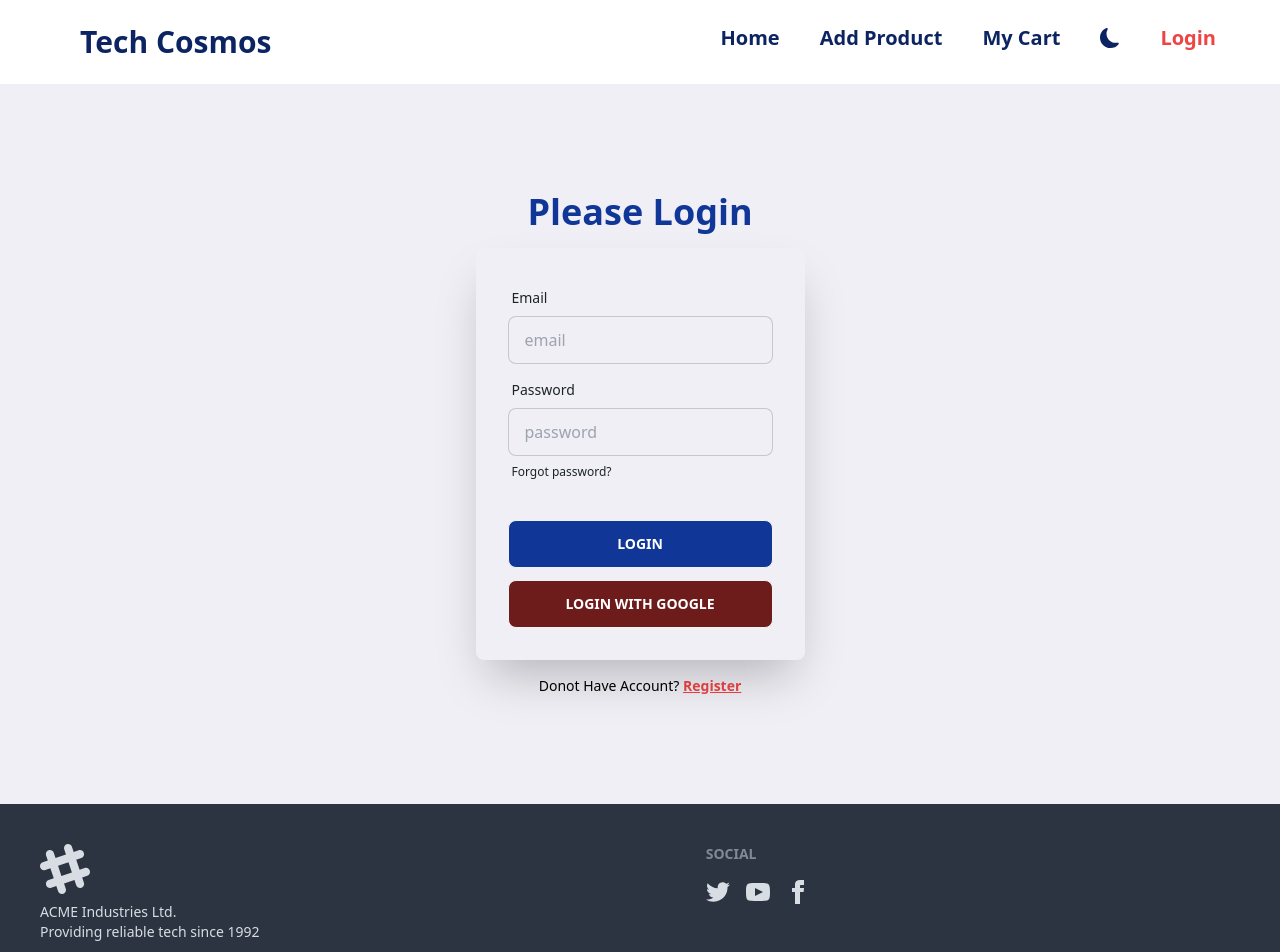
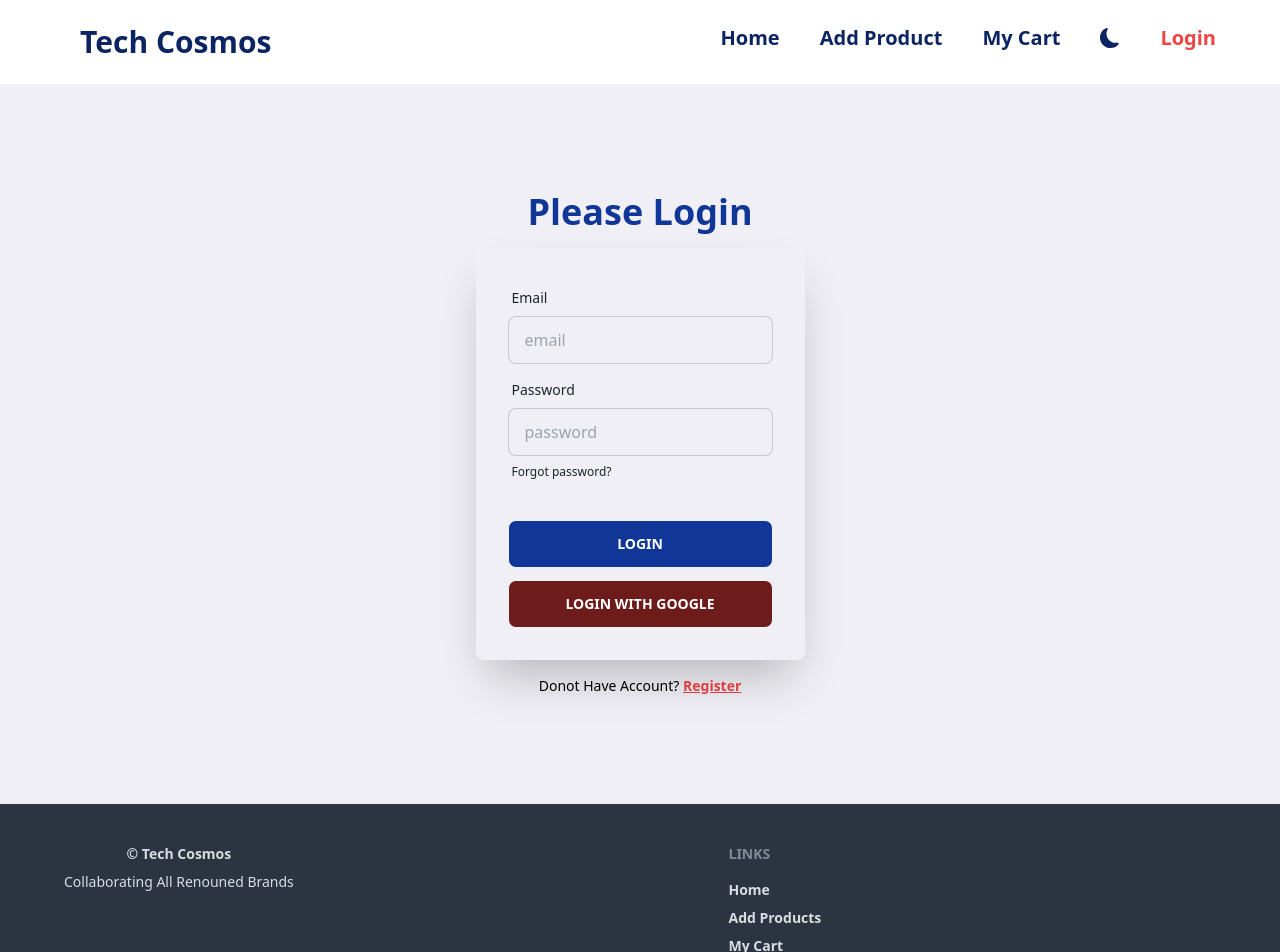
Before and after one commit to anupamahalder/Tech-Cosmos-Client-Side, a React (Vite) app: page /login in a window 1280 px wide. Shown: the top 952 px of the page. Built offline with nearby package versions, Linux system fonts and the light colour scheme; no server answers.

Commit message:
Modified footer with adding links

```diff
--- a/src/Pages/AddProducts/AddProducts.jsx
+++ b/src/Pages/AddProducts/AddProducts.jsx
@@ -19,7 +19,7 @@ const AddProducts = () => {
         const product = {name, brand, image, type, price, rating, key_name, category, description};
 
         // send data to server
-        fetch(`https://tech-cosmos-server-side-7zgruv72p-anupama-halders-projects.vercel.app/brands/${brand}`,{
+        fetch(`https://tech-cosmos-server-side-hodcaknpn-anupama-halders-projects.vercel.app/brands/${brand}`,{
             method: 'POST',
             headers: {
                 'content-type':'application/json'
--- a/src/Pages/Brand/BrandPage.jsx
+++ b/src/Pages/Brand/BrandPage.jsx
@@ -18,7 +18,7 @@ const BrandPage = () => {
     // load advertisement data
     const [adsData, setAdsData] = useState([]);
     useEffect(()=>{
-        fetch(`https://tech-cosmos-server-side-7zgruv72p-anupama-halders-projects.vercel.app/brands/advertisement/${brandName}`)
+        fetch(`https://tech-cosmos-server-side-hodcaknpn-anupama-halders-projects.vercel.app/brands/advertisement/${brandName}`)
         .then(res=>res.json())
         .then(data=>{
             setAdsData(data);
--- a/src/Pages/Brand/ProductDetail.jsx
+++ b/src/Pages/Brand/ProductDetail.jsx
@@ -16,7 +16,7 @@ const ProductDetail = () => {
 
     // handle add to cart
     const handleAddToCart = () =>{
-        fetch('https://tech-cosmos-server-side-7zgruv72p-anupama-halders-projects.vercel.app/mycart')
+        fetch('https://tech-cosmos-server-side-hodcaknpn-anupama-halders-projects.vercel.app/mycart')
         .then(res => res.json())
         .then(data => {
             const checkItem = data.find(item =>item._id === _id);
@@ -37,7 +37,7 @@ const ProductDetail = () => {
             return;
         }
         // send data to server
-        fetch('https://tech-cosmos-server-side-7zgruv72p-anupama-halders-projects.vercel.app/mycart',{
+        fetch('https://tech-cosmos-server-side-hodcaknpn-anupama-halders-projects.vercel.app/mycart',{
             method: 'POST',
             headers: {
                 'content-type':'application/json'
--- a/src/Pages/Home/Home.jsx
+++ b/src/Pages/Home/Home.jsx
@@ -20,16 +20,23 @@ const Home = () => {
                     brands.map(brand => <Brand key={brand._id} brand={brand}></Brand>)
                 }
             </div>
+            {/* About us section  */}
+            <div style={{backgroundColor: darkMode==="true" ? '#F0EFF5':'white', color: darkMode==="true" ? 'white': '#0C2461'}} className="py-10 px-10">
+                <h1 className="text-center text-3xl my-10 font-bold">About US</h1>
+                <p className="px-6  text-center">
+                When you shop at Tech Cosmos, you can do so with complete confidence. We stand behind the quality of every product we sell and the integrity of our service. Your trust in us is of the utmost importance.  Our team of tech experts is available to assist you with product recommendations, technical support, and any questions you may have. We are here to make your tech shopping experience seamless. Thank you for choosing Tech Cosmos as your preferred destination for technology and electronics products. We look forward to serving your tech needs and helping you discover the best the tech world has to offer.
+                </p>
+            </div>
             {/* faq section  */}
-            <div style={{backgroundColor: darkMode==="true" ? '#F0EFF5':'white', color: darkMode==="true" ? 'white': '#0C2461'}} className="py-10 px-10">
+            <div style={{backgroundColor: darkMode==="true" ? '#F0EFF5':'white', color: darkMode==="true" ? 'white': '#0C2461'}} className="py-20 px-10 mb-10">
                 <h1 className="text-center text-3xl my-10 font-bold">Frequently Asked Question</h1>
                 <div className="collapse collapse-plus my-2" style={{backgroundColor: darkMode==="true" ? '#F2F2F2':'#F0EFF5'}}>
-                <input type="radio" name="my-accordion-3" checked="checked"  />
+                <input type="radio" name="my-accordion-3" defaultChecked="cheked"  />
                 <div className="collapse-title text-xl font-medium">
                     How many brands do we have?
                 </div>
                 <div className="collapse-content">
-                    <p>Total 9 brands</p>
+                    <p>Total 9 brands, these are Google, Samsung, Apple, Sony, Microsoft, LG Electronics, Canon, Dell, Intel</p>
                 </div>
                 </div>
                 <div className="collapse collapse-plus my-2" style={{backgroundColor: darkMode==="true" ? '#F2F2F2':'#F0EFF5'}}>
@@ -51,13 +58,6 @@ const Home = () => {
                 </div>
                 </div>
             </div>
-            {/* About us section  */}
-            <div style={{backgroundColor: darkMode==="true" ? '#F0EFF5':'white', color: darkMode==="true" ? 'white': '#0C2461'}} className="py-10 px-10">
-                <h1 className="text-center text-3xl my-10 font-bold">About US</h1>
-                <p className="px-6 pb-20 text-center">
-                When you shop at Tech Cosmos, you can do so with complete confidence. We stand behind the quality of every product we sell and the integrity of our service. Your trust in us is of the utmost importance.  Our team of tech experts is available to assist you with product recommendations, technical support, and any questions you may have. We are here to make your tech shopping experience seamless. Thank you for choosing Tech Cosmos as your preferred destination for technology and electronics products. We look forward to serving your tech needs and helping you discover the best the tech world has to offer.
-                </p>
-            </div>
         </div>
     );
 };
--- a/src/Pages/MyCart/CartProduct.jsx
+++ b/src/Pages/MyCart/CartProduct.jsx
@@ -22,7 +22,7 @@ const CartProduct = ({cartInfo, setMyCart, myCart}) => {
           }).then((result) => {
             if (result.isConfirmed) {
                 console.log('Deleted id: ',id);
-                fetch(`https://tech-cosmos-server-side-7zgruv72p-anupama-halders-projects.vercel.app/mycart/${id}`,{
+                fetch(`https://tech-cosmos-server-side-hodcaknpn-anupama-halders-projects.vercel.app/mycart/${id}`,{
                     method: 'DELETE'
                 })
                 .then(res => res.json())
--- a/src/Router/MyRoute.jsx
+++ b/src/Router/MyRoute.jsx
@@ -18,7 +18,7 @@ const MyRoute = createBrowserRouter([
             {
                 path:'/',
                 element: <Home></Home>,
-                loader: ()=>fetch('https://tech-cosmos-server-side-7zgruv72p-anupama-halders-projects.vercel.app/brands')
+                loader: ()=>fetch('https://tech-cosmos-server-side-hodcaknpn-anupama-halders-projects.vercel.app/brands')
             },
             {
                 path: '/login',
@@ -31,22 +31,22 @@ const MyRoute = createBrowserRouter([
             {
                 path: '/mycart',
                 element: <PrivateRoute><MyCart></MyCart></PrivateRoute>,
-                loader: ()=>fetch('https://tech-cosmos-server-side-7zgruv72p-anupama-halders-projects.vercel.app/mycart')
+                loader: ()=>fetch('https://tech-cosmos-server-side-hodcaknpn-anupama-halders-projects.vercel.app/mycart')
             },
             {
                 path: '/brands/:id',
                 element: <BrandPage></BrandPage>,
-                loader: ({params})=>fetch(`https://tech-cosmos-server-side-7zgruv72p-anupama-halders-projects.vercel.app/brands/${params.id}`)
+                loader: ({params})=>fetch(`https://tech-cosmos-server-side-hodcaknpn-anupama-halders-projects.vercel.app/brands/${params.id}`)
             },
             {
                 path: '/products/:id1/:id2',
                 element: <PrivateRoute><ProductDetail></ProductDetail></PrivateRoute>,
-                loader: ({params})=>fetch(`https://tech-cosmos-server-side-7zgruv72p-anupama-halders-projects.vercel.app/products/${params.id1}/${params.id2}`)
+                loader: ({params})=>fetch(`https://tech-cosmos-server-side-hodcaknpn-anupama-halders-projects.vercel.app/products/${params.id1}/${params.id2}`)
             },
             {
                 path: '/update/:id1/:id2',
                 element: <PrivateRoute><UpdateProduct></UpdateProduct></PrivateRoute>,
-                loader: ({params})=>fetch(`https://tech-cosmos-server-side-7zgruv72p-anupama-halders-projects.vercel.app/products/${params.id1}/${params.id2}`)
+                loader: ({params})=>fetch(`https://tech-cosmos-server-side-hodcaknpn-anupama-halders-projects.vercel.app/products/${params.id1}/${params.id2}`)
             },
             {
                 path: '/addproducts',
--- a/src/components/Footer/Footer.jsx
+++ b/src/components/Footer/Footer.jsx
@@ -1,18 +1,23 @@
+import { Link } from "react-router-dom";
 
 const Footer = () => {
     return (
         <div>
             <footer className="footer p-10 bg-neutral text-neutral-content">
             <aside>
-                <svg width="50" height="50" viewBox="0 0 24 24" xmlns="http://www.w3.org/2000/svg" fillRule="evenodd" clipRule="evenodd" className="fill-current"><path d="M22.672 15.226l-2.432.811.841 2.515c.33 1.019-.209 2.127-1.23 2.456-1.15.325-2.148-.321-2.463-1.226l-.84-2.518-5.013 1.677.84 2.517c.391 1.203-.434 2.542-1.831 2.542-.88 0-1.601-.564-1.86-1.314l-.842-2.516-2.431.809c-1.135.328-2.145-.317-2.463-1.229-.329-1.018.211-2.127 1.231-2.456l2.432-.809-1.621-4.823-2.432.808c-1.355.384-2.558-.59-2.558-1.839 0-.817.509-1.582 1.327-1.846l2.433-.809-.842-2.515c-.33-1.02.211-2.129 1.232-2.458 1.02-.329 2.13.209 2.461 1.229l.842 2.515 5.011-1.677-.839-2.517c-.403-1.238.484-2.553 1.843-2.553.819 0 1.585.509 1.85 1.326l.841 2.517 2.431-.81c1.02-.33 2.131.211 2.461 1.229.332 1.018-.21 2.126-1.23 2.456l-2.433.809 1.622 4.823 2.433-.809c1.242-.401 2.557.484 2.557 1.838 0 .819-.51 1.583-1.328 1.847m-8.992-6.428l-5.01 1.675 1.619 4.828 5.011-1.674-1.62-4.829z"></path></svg>
-                <p>ACME Industries Ltd.<br/>Providing reliable tech since 1992</p>
+                <p className="pl-6">
+                    <h1 className="font-semibold pb-2 text-center">&copy; Tech Cosmos</h1>
+                    <h1>Collaborating All Renouned Brands</h1>
+                </p>
             </aside>
             <nav>
-                <header className="footer-title">Social</header>
+                <header className="footer-title">Links</header>
                 <div className="grid grid-flow-col gap-4">
-                <a><svg xmlns="http://www.w3.org/2000/svg" width="24" height="24" viewBox="0 0 24 24" className="fill-current"><path d="M24 4.557c-.883.392-1.832.656-2.828.775 1.017-.609 1.798-1.574 2.165-2.724-.951.564-2.005.974-3.127 1.195-.897-.957-2.178-1.555-3.594-1.555-3.179 0-5.515 2.966-4.797 6.045-4.091-.205-7.719-2.165-10.148-5.144-1.29 2.213-.669 5.108 1.523 6.574-.806-.026-1.566-.247-2.229-.616-.054 2.281 1.581 4.415 3.949 4.89-.693.188-1.452.232-2.224.084.626 1.956 2.444 3.379 4.6 3.419-2.07 1.623-4.678 2.348-7.29 2.04 2.179 1.397 4.768 2.212 7.548 2.212 9.142 0 14.307-7.721 13.995-14.646.962-.695 1.797-1.562 2.457-2.549z"></path></svg></a>
-                <a><svg xmlns="http://www.w3.org/2000/svg" width="24" height="24" viewBox="0 0 24 24" className="fill-current"><path d="M19.615 3.184c-3.604-.246-11.631-.245-15.23 0-3.897.266-4.356 2.62-4.385 8.816.029 6.185.484 8.549 4.385 8.816 3.6.245 11.626.246 15.23 0 3.897-.266 4.356-2.62 4.385-8.816-.029-6.185-.484-8.549-4.385-8.816zm-10.615 12.816v-8l8 3.993-8 4.007z"></path></svg></a>
-                <a><svg xmlns="http://www.w3.org/2000/svg" width="24" height="24" viewBox="0 0 24 24" className="fill-current"><path d="M9 8h-3v4h3v12h5v-12h3.642l.358-4h-4v-1.667c0-.955.192-1.333 1.115-1.333h2.885v-5h-3.808c-3.596 0-5.192 1.583-5.192 4.615v3.385z"></path></svg></a>
+                <ul className="block font-semibold space-y-2">
+                    <li><Link to='/'>Home</Link></li>
+                    <li><Link to='/addproducts'>Add Products</Link></li>
+                    <li><Link to='/mycart'>My Cart</Link></li>
+                </ul>
                 </div>
             </nav>
             </footer>
--- a/src/components/UpdateProduct/UpdateProduct.jsx
+++ b/src/components/UpdateProduct/UpdateProduct.jsx
@@ -25,7 +25,7 @@ const UpdateProduct = () => {
         category = 'Technology and electronics';
         const updatedProduct = {_id, name, brand, image, type, price, rating, category, description};
         // send data to server
-        fetch(`https://tech-cosmos-server-side-7zgruv72p-anupama-halders-projects.vercel.app/${brand}/${_id}`,{
+        fetch(`https://tech-cosmos-server-side-hodcaknpn-anupama-halders-projects.vercel.app/${brand}/${_id}`,{
             method: 'PUT',
             headers: {
                 'content-type':'application/json'
```
